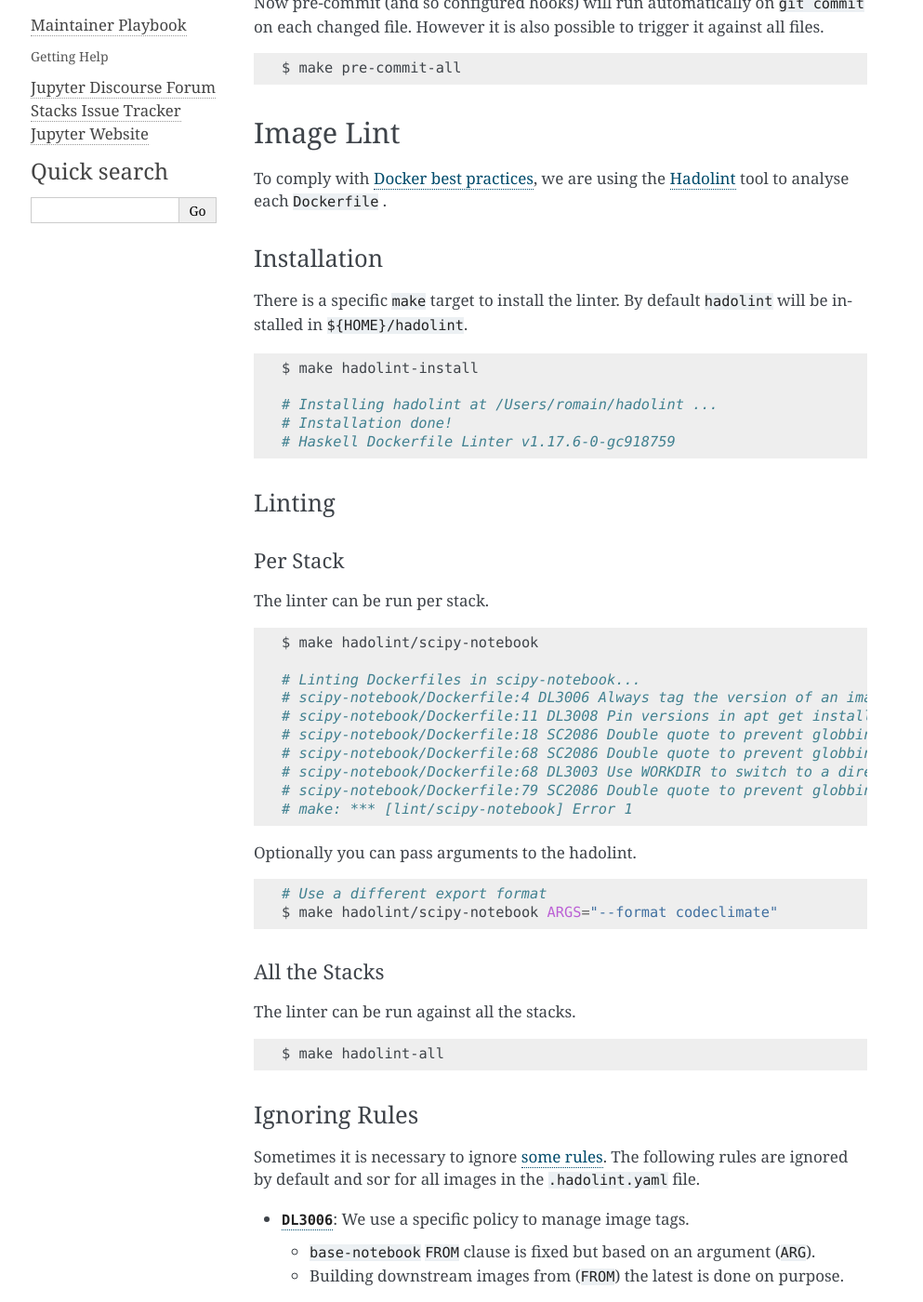
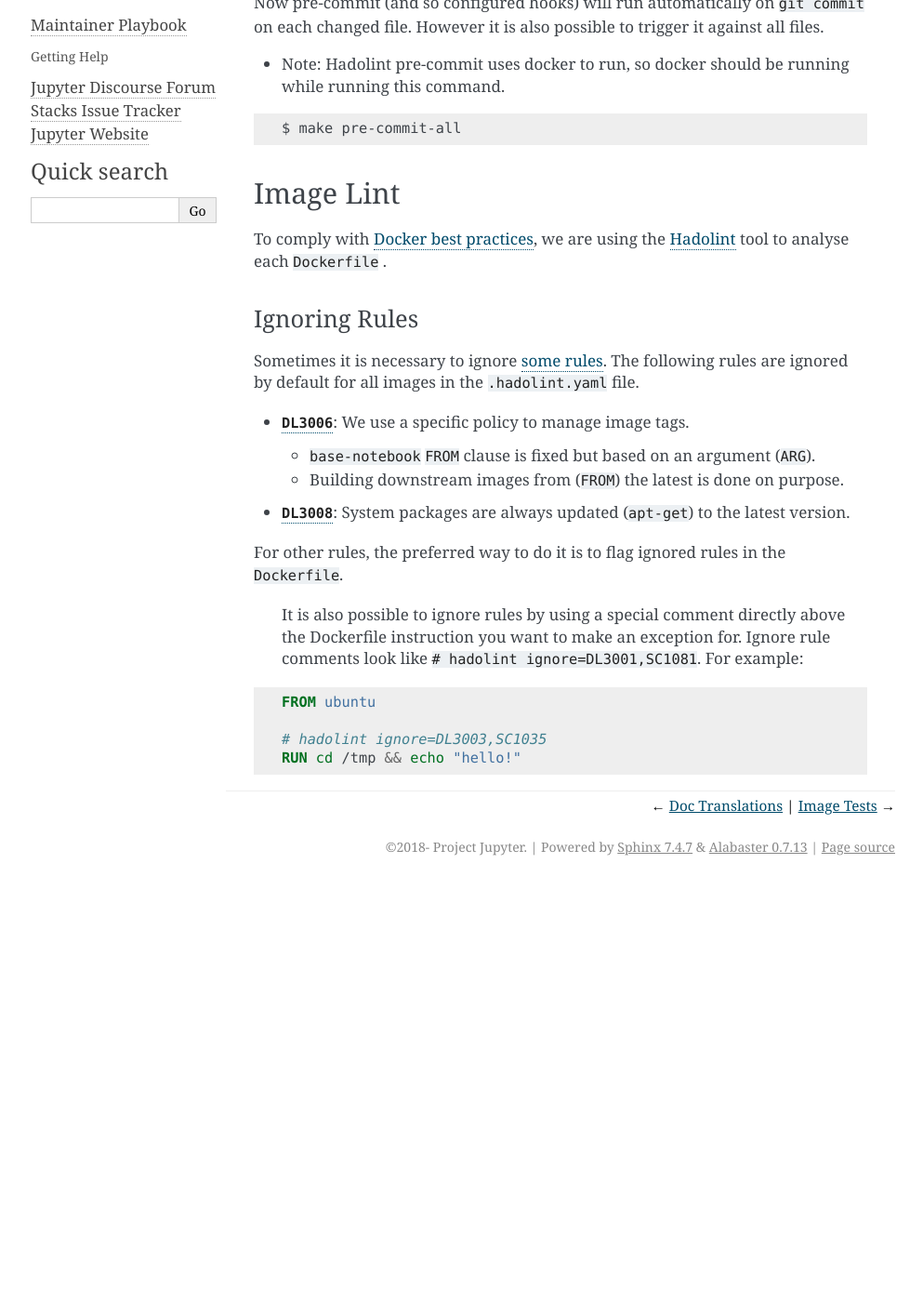
Before and after one commit to jupyter/docker-stacks, a Sphinx documentation site: the page built from docs/contributing/lint.md, in a window 1280 px wide and 1400 px high, scrolled down 768 px. Shown: the whole window at 93% size, without its empty margins (147-1140 px from the left). Built offline with Sphinx 7.4.7, drawn with Linux system fonts in a browser that asks for light colours; pages that are not in the unit, such as notebooks, are missing from menus; after the commit the page ends 1718 px from its top, so only the background shows below that.

Commit message:
Use hadolint from pre-commit

````diff
--- a/docs/contributing/lint.md
+++ b/docs/contributing/lint.md
@@ -29,6 +29,8 @@ $ make pre-commit-install
 Now pre-commit (and so configured hooks) will run automatically on `git commit` on each changed file.
 However it is also possible to trigger it against all files.
 
+- Note: Hadolint pre-commit uses docker to run, so docker should be running while running this command.
+
 ```sh
 $ make pre-commit-all
 ```
@@ -37,57 +39,10 @@ $ make pre-commit-all
 
 To comply with [Docker best practices][dbp], we are using the [Hadolint][hadolint] tool to analyse each `Dockerfile` .
 
-### Installation
-
-There is a specific `make` target to install the linter.
-By default `hadolint` will be installed in `${HOME}/hadolint`.
-
-```bash
-$ make hadolint-install
-
-# Installing hadolint at /Users/romain/hadolint ...
-# Installation done!
-# Haskell Dockerfile Linter v1.17.6-0-gc918759
-```
-
-### Linting
-
-#### Per Stack
-
-The linter can be run per stack.
-
-```bash
-$ make hadolint/scipy-notebook
-
-# Linting Dockerfiles in scipy-notebook...
-# scipy-notebook/Dockerfile:4 DL3006 Always tag the version of an image explicitly
-# scipy-notebook/Dockerfile:11 DL3008 Pin versions in apt get install. Instead of `apt-get install <package>` use `apt-get install <package>=<version>`
-# scipy-notebook/Dockerfile:18 SC2086 Double quote to prevent globbing and word splitting.
-# scipy-notebook/Dockerfile:68 SC2086 Double quote to prevent globbing and word splitting.
-# scipy-notebook/Dockerfile:68 DL3003 Use WORKDIR to switch to a directory
-# scipy-notebook/Dockerfile:79 SC2086 Double quote to prevent globbing and word splitting.
-# make: *** [lint/scipy-notebook] Error 1
-```
-
-Optionally you can pass arguments to the hadolint.
-
-```bash
-# Use a different export format
-$ make hadolint/scipy-notebook ARGS="--format codeclimate"
-```
-
-#### All the Stacks
-
-The linter can be run against all the stacks.
-
-```bash
-$ make hadolint-all
-```
-
 ### Ignoring Rules
 
 Sometimes it is necessary to ignore [some rules][rules].
-The following rules are ignored by default and sor for all images in the `.hadolint.yaml` file.
+The following rules are ignored by default for all images in the `.hadolint.yaml` file.
 
 - [`DL3006`][DL3006]: We use a specific policy to manage image tags.
   - `base-notebook` `FROM` clause is fixed but based on an argument (`ARG`).
@@ -99,7 +54,6 @@ For other rules, the preferred way to do it is to flag ignored rules in the `Doc
 > It is also possible to ignore rules by using a special comment directly above the Dockerfile instruction you want to make an exception for. Ignore rule comments look like `# hadolint ignore=DL3001,SC1081`. For example:
 
 ```dockerfile
-
 FROM ubuntu
 
 # hadolint ignore=DL3003,SC1035
````
Also changed, not shown: .pre-commit-config.yaml, 2 other files.
